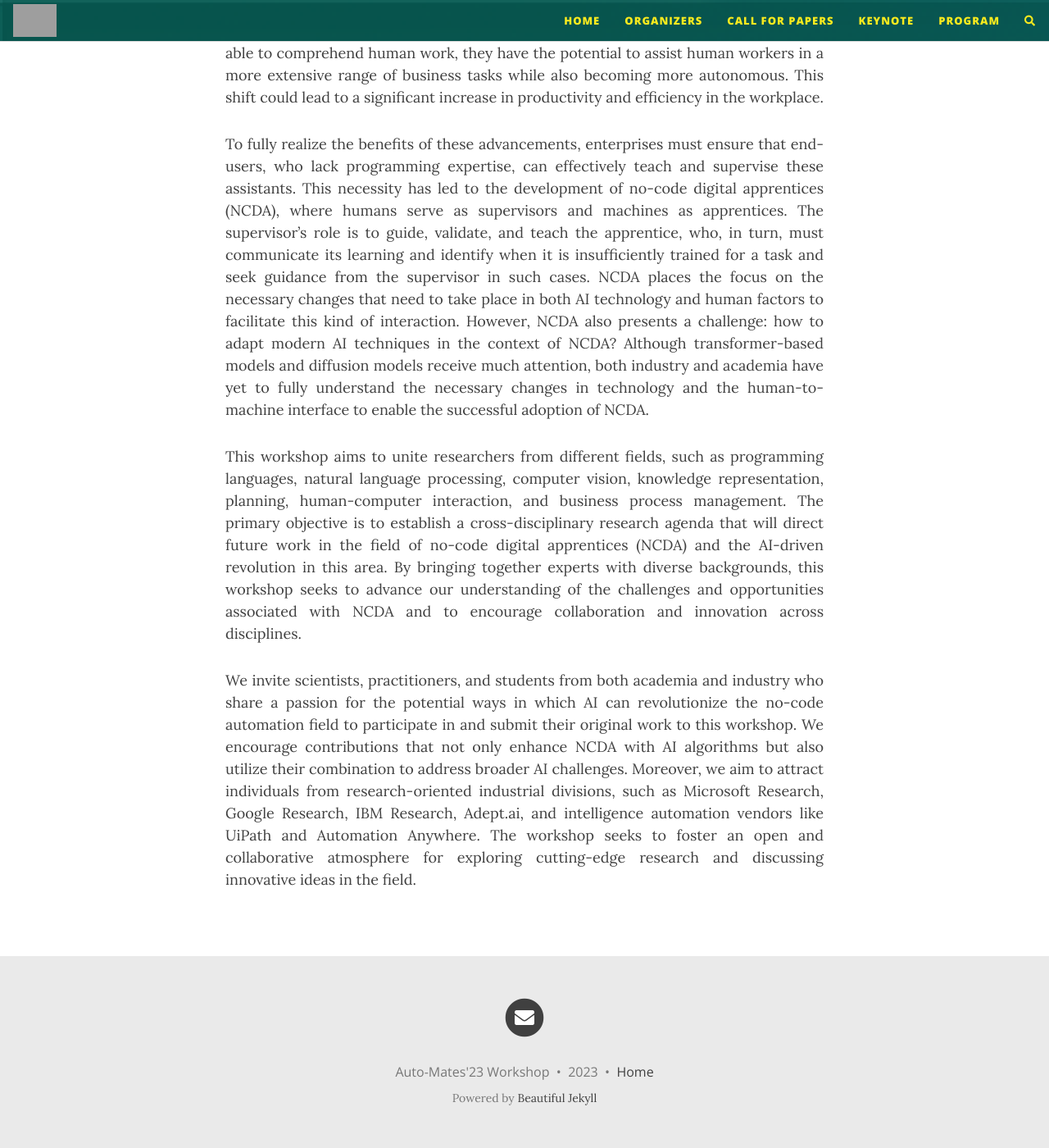
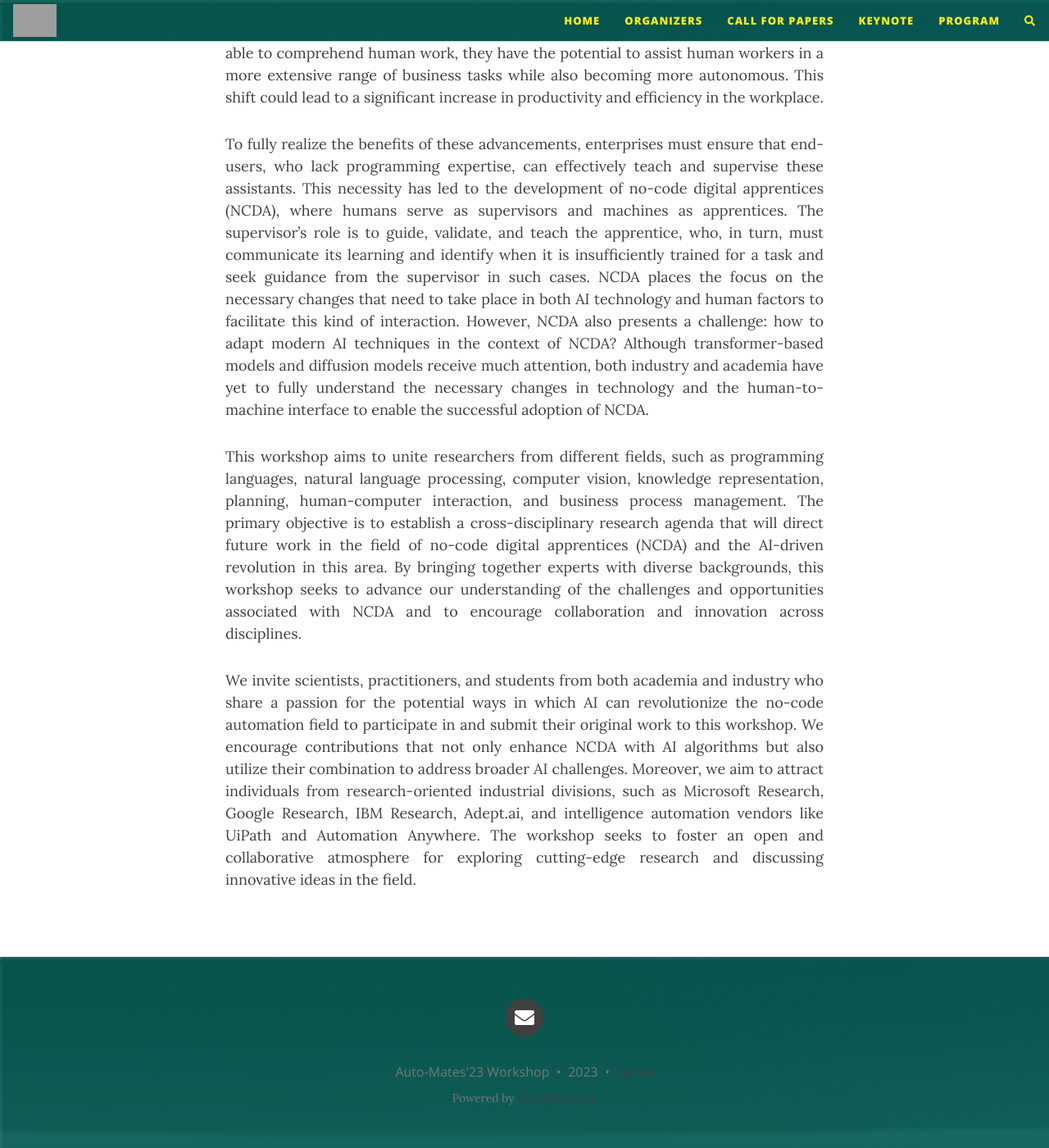
Before and after one commit to IJCAI23AutoMates/IJCAI23AutoMates..github.io, a Jekyll site: the page built from index.md, in a window 1280 px wide and 1400 px high, scrolled down 906 px. Shown: the whole window at 82% size. Built offline with Jekyll 4.4.1, drawn with Linux system fonts in a browser that asks for light colours; nearby versions of some CDN libraries; comment, search, counter and statistics services are not loaded; grey boxes are pictures that could not be loaded.

Commit message:
Update _config.yml

```diff
--- a/_config.yml
+++ b/_config.yml
@@ -145,7 +145,7 @@
 # instead of colour
 
 navbar-img: "/assets/img/ipabackgorund.png"
-# footer-img: "/assets/img/bgimage.png"
+footer-img: "/assets/img/ipabackgorund.png"
 # page-img: "/assets/img/bgimage.png"
 
 # Suggest a colour for mobile browsers to use as the browser's theme. This is only supported by a few mobile browsers.
```
